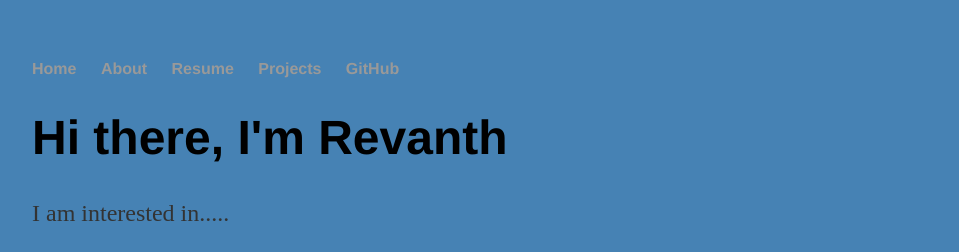
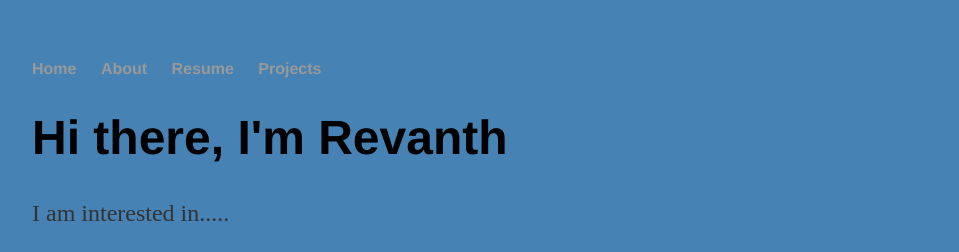
Before and after one commit to rnagurla/rnagurla.github.io, a Jekyll site: the page built from index.html, in a window 1280 px wide. Shown: the top 252 px of the page, without its empty margins (160-1119 px from the left). Built offline with Jekyll 4.4.1, drawn with Linux system fonts in a browser that asks for light colours.

Commit message:
Update default.html

```diff
--- a/_layouts/default.html
+++ b/_layouts/default.html
@@ -16,7 +16,6 @@
           <li><a href= "/About">About</a></li>
           <li><a href= "/Resume">Resume</a></li>
           <li><a href= "/Projects">Projects</a></li>
-          <li><a href="https://github.com/rnagurla" target = "_blank">GitHub</a></li>
       </ul>
       </nav>
       {{content}}
```
